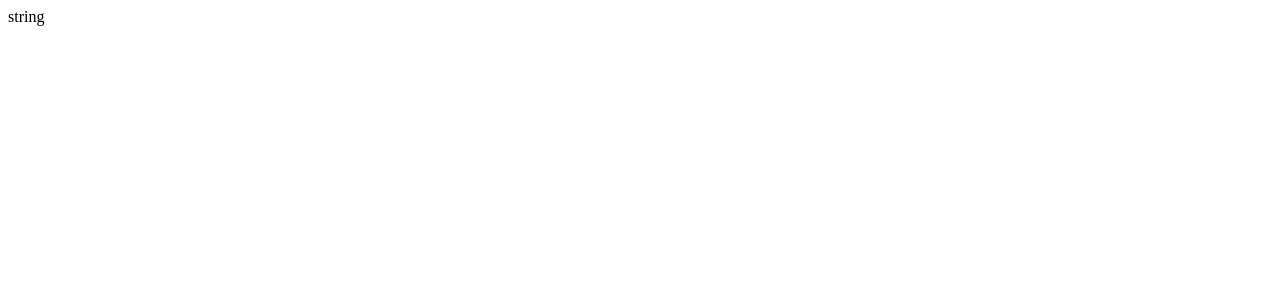
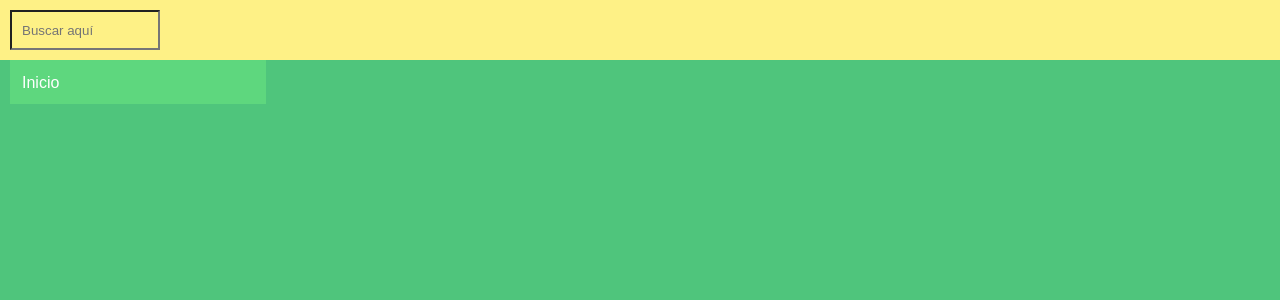
Before and after one commit to Richardcr13/Redsocial1, a CodeIgniter app: page /database/index.php/pagina_inicio/index in a window 1280 px wide. Before the commit the part shown is almost empty. Shown: the top 300 px of the page. Run offline with CodeIgniter, Linux system fonts and the light colour scheme.

Commit message:
actualizacion

```diff
--- a/Red_Social_1/application/views/templates/header.php
+++ b/Red_Social_1/application/views/templates/header.php
@@ -6,6 +6,6 @@ defined('BASEPATH') or exit('No direct script access allowed');
 	<meta charset="utf-8">
 	<title>Dragón Y & G</title>
 	<link rel="stylesheet" href="https://cdn.jsdelivr.net/npm/bootstrap@4.5.3/dist/css/bootstrap.min.css" integrity="sha384-TX8t27EcRE3e/ihU7zmQxVncDAy5uIKz4rEkgIXeMed4M0jlfIDPvg6uqKI2xXr2" crossorigin="anonymous">
-	<link rel="stylesheet"  href="assets/CSS/login.css">
+
 </head>
 <body>
--- a/Red_Social_1/application/views/templates/inicio.php
+++ b/Red_Social_1/application/views/templates/inicio.php
@@ -1,11 +1,85 @@
 <!DOCTYPE html>
 <html>
 <head>
-	<title>Inicio</title>
+<meta name="viewport" content="width=device-width, initial-scale=1.0">
+<style type="text/css">
+	* {
+    padding: 0;
+    margin: 0;
+    box-sizing: border-box;
+    font-family: arial;
+}
+header {
+    width: 100%;
+    height: 60px;
+    background: #FEF186;
+    padding: 10px;
+}
+#input-search{
+	width: 150px;
+	height: 40px;
+	text-indent: 10px;
+	background: #FEF186;
+}
+.content-search{
+	width: 100%;
+	height: 100vh;
+	position: fixed;
+	top: 60px;
+	left: 0;
+	background: rgb(79, 197, 124);
+}
+.content-table{
+	width: 20%;
+	max-height: 200px;
+	height: auto;
+    background-color:hsla(120,100%,75%,0.3);
+    margin-left: 10px;
+    overflow-y: visible;
+    overflow-x: hidden;
+
+}
+.content-table{
+	width: 20%;
+}
+tbody tr td a{
+	display: block;
+	padding: 10px;
+	color: white;
+	text-decoration: none;
+}
+tbody tr td a:hover{
+	background-color:hsla(120,100%,75%,0.3);
+}
+
+
+</style>
+
 </head>
 <body>
- <?php
-echo "string";
-?>
+
+<header>
+<input type="search" id="input-search" placeholder="Buscar aquí">
+
+<div class="content-search">
+	<div class="content-table">
+		<table id="table">
+			<thead>
+				<tr>
+					<td></td>
+				</tr>
+			</thead>
+
+			<tbody>
+				<tr>
+					<td>
+						<a href="#">Inicio</a>
+					</td>
+				</tr>
+			</tbody>
+		</table>
+	</div>
+</div>
+</header>
 </body>
 </html>
```
Also changed, not shown: Red_Social_1/application/views/welcome_message.php (+56 -1 lines), Red_Social_1/assets/CSS/login.css (deleted, +0 -52 lines).
